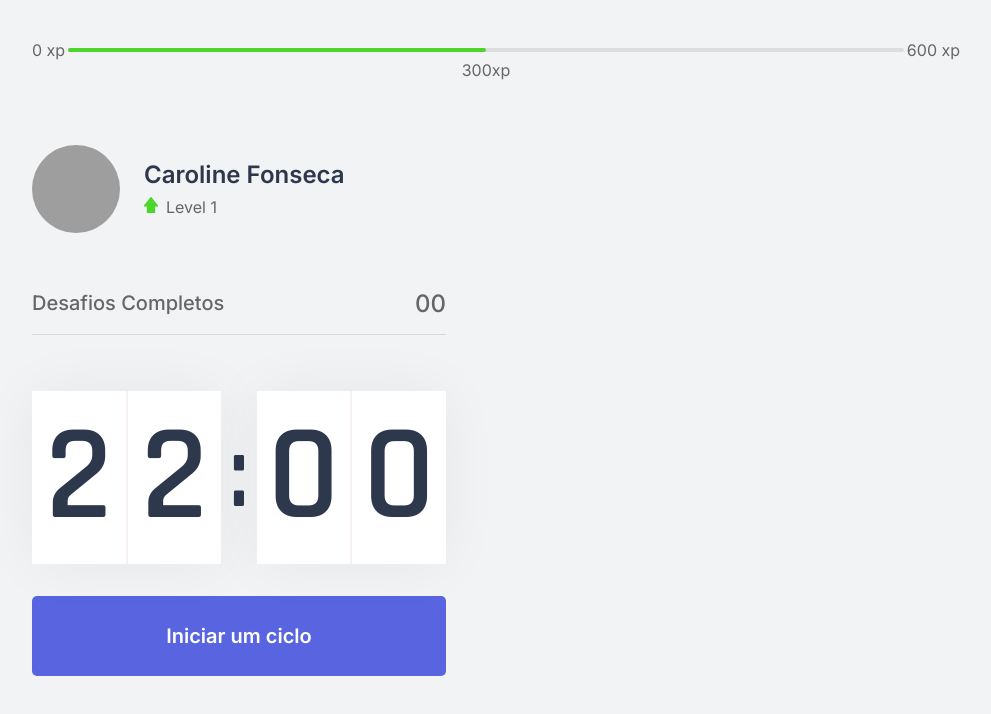
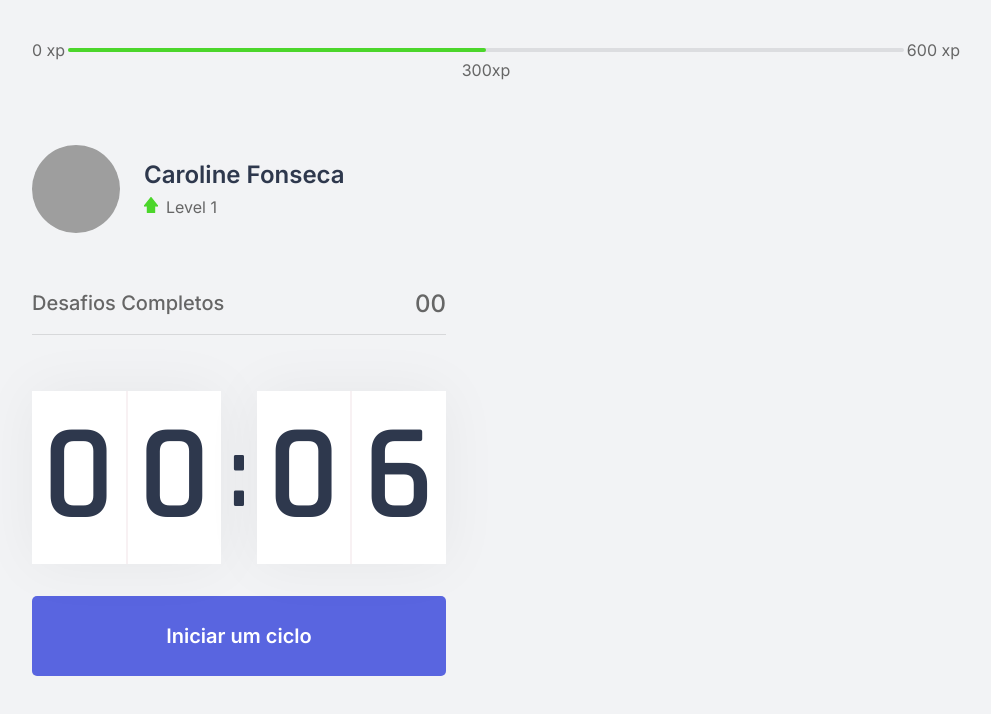
Before and after one commit to carolfons/move-it, a Next.js app: page / in a window 1280 px wide. Shown: the top 714 px of the page, without its empty margins (144-1135 px from the left). Built offline with nearby package versions, Linux system fonts and the light colour scheme; grey boxes are pictures that could not be loaded.

Commit message:
Countdown Finalizado

```diff
--- a/src/components/Countdown.tsx
+++ b/src/components/Countdown.tsx
@@ -1,10 +1,13 @@
 import { useState, useEffect } from 'react';
 import styles from '../styles/components/Countdown.module.css';
 
+let countdownTimeout: NodeJS.Timeout;
+
 export function Countdown(){
 
-  const [time, setTime] = useState(22*60);
+  const [time, setTime] = useState(0.1*60);
   const [isActive, setIsActive] = useState(false);
+  const [hasFinished, setHasFinished] = useState(false);
 
   const minutes = Math.floor(time/60);
   const seconds = time % 60;
@@ -17,15 +20,20 @@
   }
 
   function resetCountdown(){
+    clearTimeout(countdownTimeout);
     setIsActive(false);
+    setTime(0.1*60);
 
   }
 
   useEffect(() => {
     if(isActive && time > 0){
-      setTimeout(() => {
+      countdownTimeout = setTimeout(() => {
         setTime(time-1);
       }, 1000)
+    } else if(isActive && time == 0){
+      setHasFinished(true);
+      setIsActive(false);
     }
   }, [isActive,time])
 
@@ -43,8 +51,15 @@
         </div>
       </div>
 
+      {hasFinished ? (
+        <button
+        disabled
+        className={styles.countdownButton}>
+        Parabéns! Ciclo encerrado
+        </button>
+      ): (
+        <>
           {isActive ? (
-
             <button
               type = "button"
               className={`${styles.countdownButton} ${styles.countdownButtonActive}`}
@@ -52,14 +67,20 @@
               Abandonar um ciclo
             </button>
 
-      ): (
+          ):
+            (
               <button
                 type = "button"
                 className={styles.countdownButton}
                 onClick = {startCountdown}>
                 Iniciar um ciclo
               </button>
-      ) }
+            )}
+
+
+        </>
+
+      )}
 
 
     </div>
--- a/src/styles/components/Countdown.module.css
+++ b/src/styles/components/Countdown.module.css
@@ -56,7 +56,7 @@
   transition: background-color 0.2s;
 }
 
-.countdownButton:hover {
+.countdownButton:not(:disabled):hover {
   background: var(--blue-dark);
 }
 
@@ -65,7 +65,13 @@
   color: var(--title);
 }
 
-.countdownButtonActive:hover {
+.countdownButtonActive:not(:disabled):hover {
   background: var(--red);
   color: var(--white);
 }
+
+.countdownButton:disabled {
+  background: var(--green);
+  color: var(--white);
+  cursor: not-allowed;
+}
```
Lines whose indentation alone changed are shown as unchanged.
